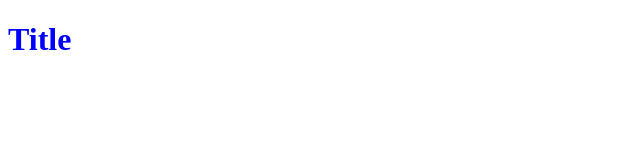
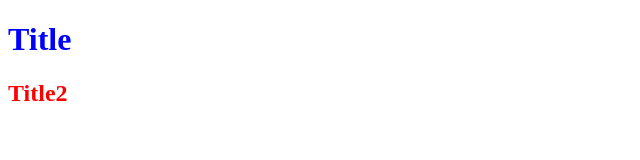
Before and after one commit to linkhcoder2020/1024project2, a plain HTML site: page index.html in a window 1280 px wide. Shown: the whole page, without its empty margins (0-640 px from the left). Drawn offline with Linux system fonts and the light colour scheme; files that its build step writes are made by us from their sources.

Commit message:
Add Title 2

```diff
--- a/all.css
+++ b/all.css
@@ -1,3 +1,6 @@
 body{
     color: blue;
 }
+h2{
+    color: red;
+}
--- a/index.html
+++ b/index.html
@@ -9,5 +9,6 @@
     </head>
     <body>
         <h1>Title</h1>
+        <h2>Title2</h2>
     </body>
 </html>
```
